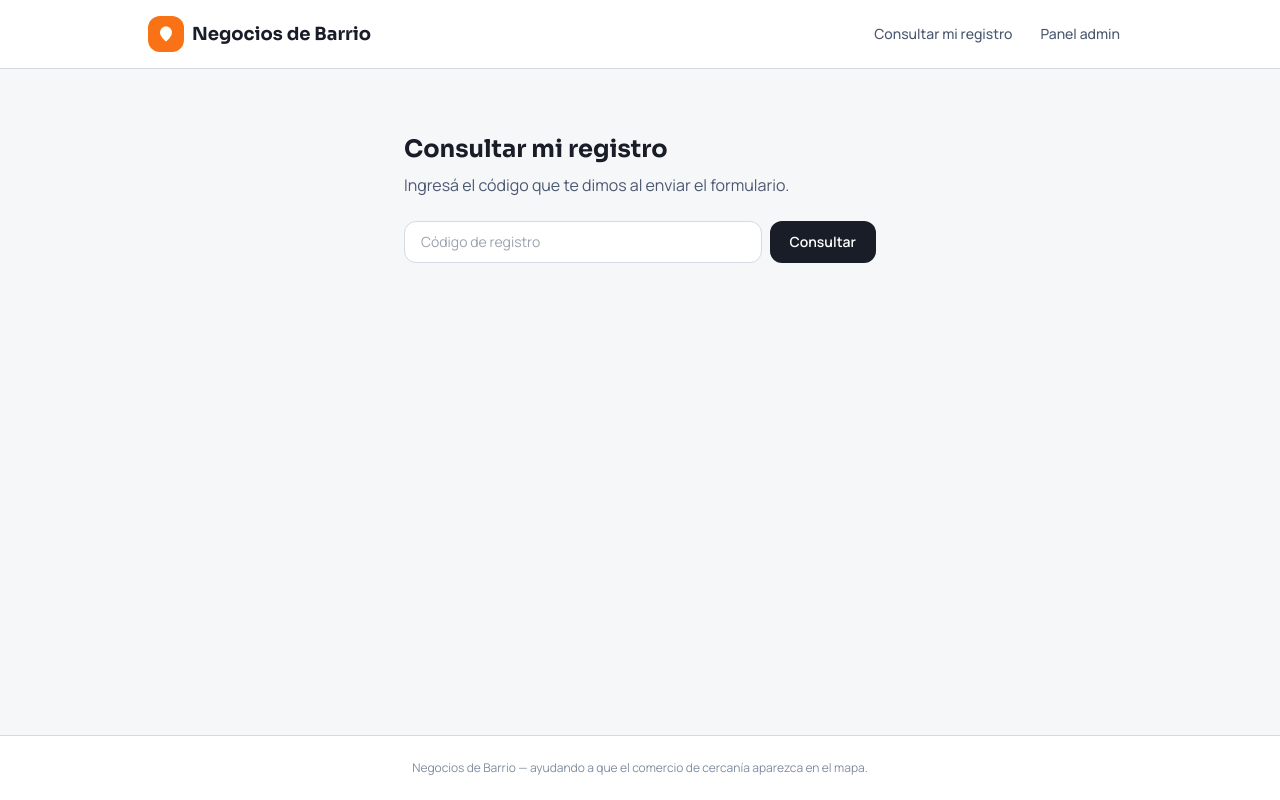
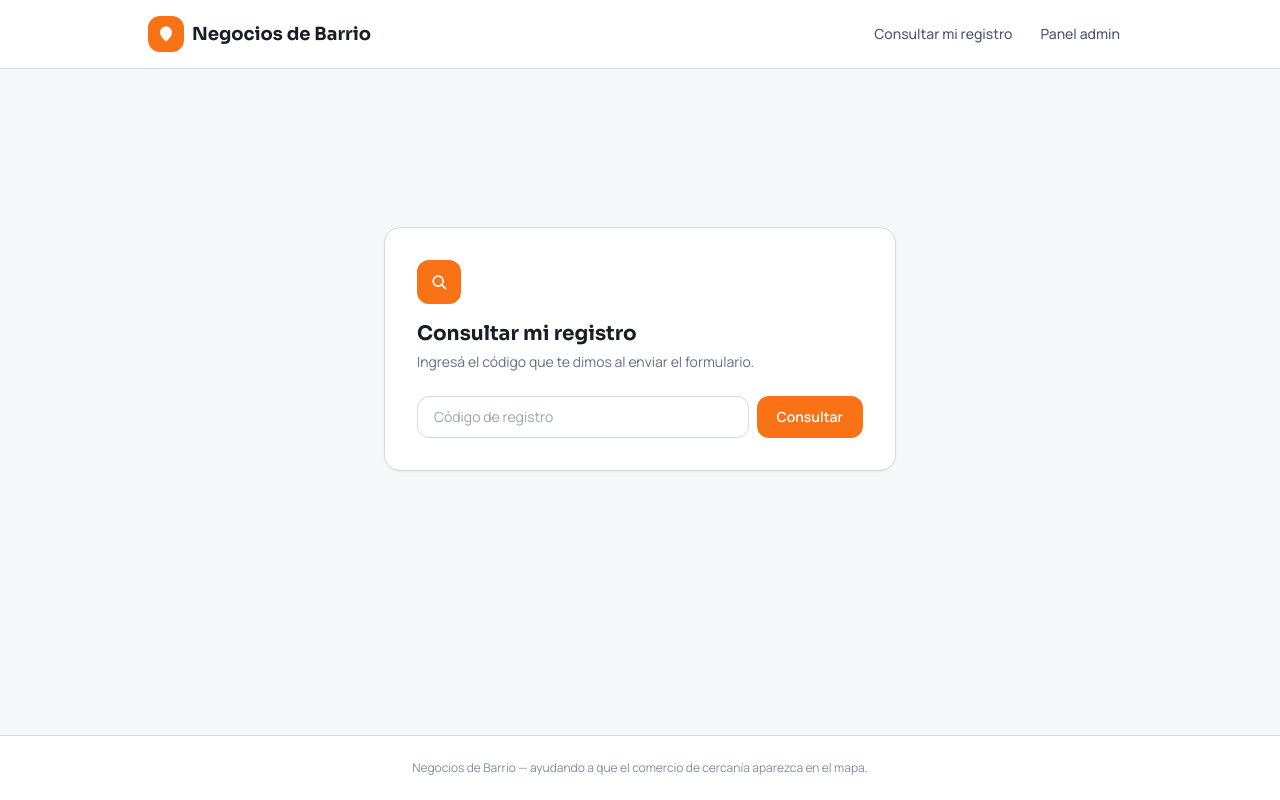
Before and after one commit to manzanoagustin3-design/negocios-de-barrio, a React (Vite) app in the folder frontend/: page /estado in a window 1280 px wide. Built offline with nearby package versions, Linux system fonts and the light colour scheme.

Commit message:
Update StatusCheckPage.jsx

```diff
--- a/frontend/src/pages/StatusCheckPage.jsx
+++ b/frontend/src/pages/StatusCheckPage.jsx
@@ -39,9 +39,17 @@ export default function StatusCheckPage() {
   }, [])
 
   return (
-    <div className="mx-auto max-w-lg px-5 py-16">
-      <h1 className="mb-2 text-2xl font-bold">Consultar mi registro</h1>
-      <p className="mb-6 text-ink-600">Ingresá el código que te dimos al enviar el formulario.</p>
+    <div className="flex min-h-[70vh] flex-col items-center justify-center px-5 py-16">
+      <div className="w-full max-w-lg">
+        <div className="rounded-2xl border border-ink-200 bg-white p-8 shadow-sm">
+          <span className="mb-4 flex h-11 w-11 items-center justify-center rounded-xl bg-brand-500 text-white">
+            <svg width="20" height="20" viewBox="0 0 24 24" fill="none" xmlns="http://www.w3.org/2000/svg">
+              <circle cx="11" cy="11" r="6" stroke="currentColor" strokeWidth="2" />
+              <path d="M20 20l-4.35-4.35" stroke="currentColor" strokeWidth="2" strokeLinecap="round" />
+            </svg>
+          </span>
+          <h1 className="mb-1 font-display text-xl font-bold text-ink-900">Consultar mi registro</h1>
+          <p className="mb-6 text-sm text-ink-500">Ingresá el código que te dimos al enviar el formulario.</p>
 
           <form
             onSubmit={(e) => {
@@ -59,13 +67,14 @@ export default function StatusCheckPage() {
             <button
               type="submit"
               disabled={loading}
-          className="rounded-xl bg-ink-900 px-5 py-2.5 text-sm font-semibold text-white hover:bg-ink-800 disabled:opacity-60"
+              className="rounded-xl bg-brand-500 px-5 py-2.5 text-sm font-semibold text-white hover:bg-brand-600 disabled:opacity-60"
             >
               {loading ? 'Buscando…' : 'Consultar'}
             </button>
           </form>
 
           {error && <p className="mt-4 text-sm text-red-600">{error}</p>}
+        </div>
 
         {result && (
           <div className="mt-6 rounded-2xl border border-ink-200 bg-white p-5">
@@ -92,5 +101,6 @@ export default function StatusCheckPage() {
           </div>
         )}
       </div>
+    </div>
   )
 }
```
Lines whose indentation alone changed are shown as unchanged.
